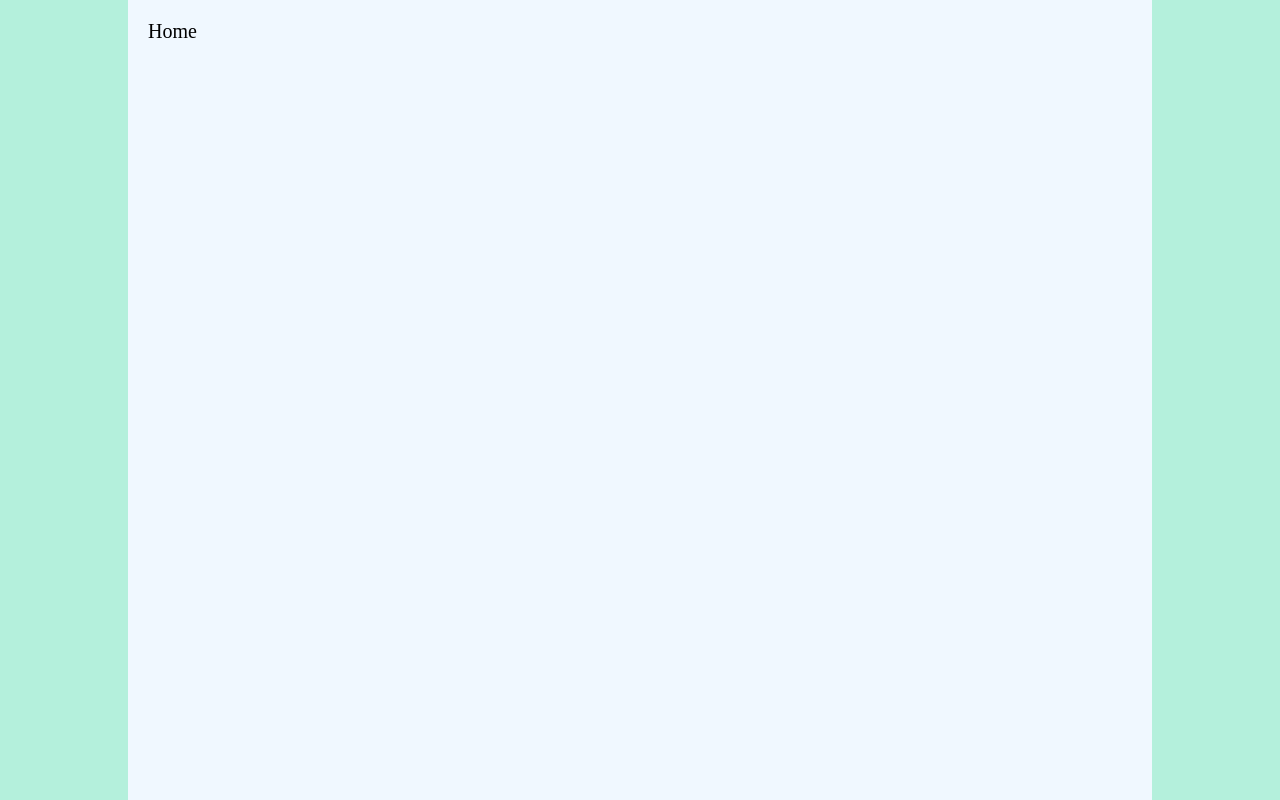
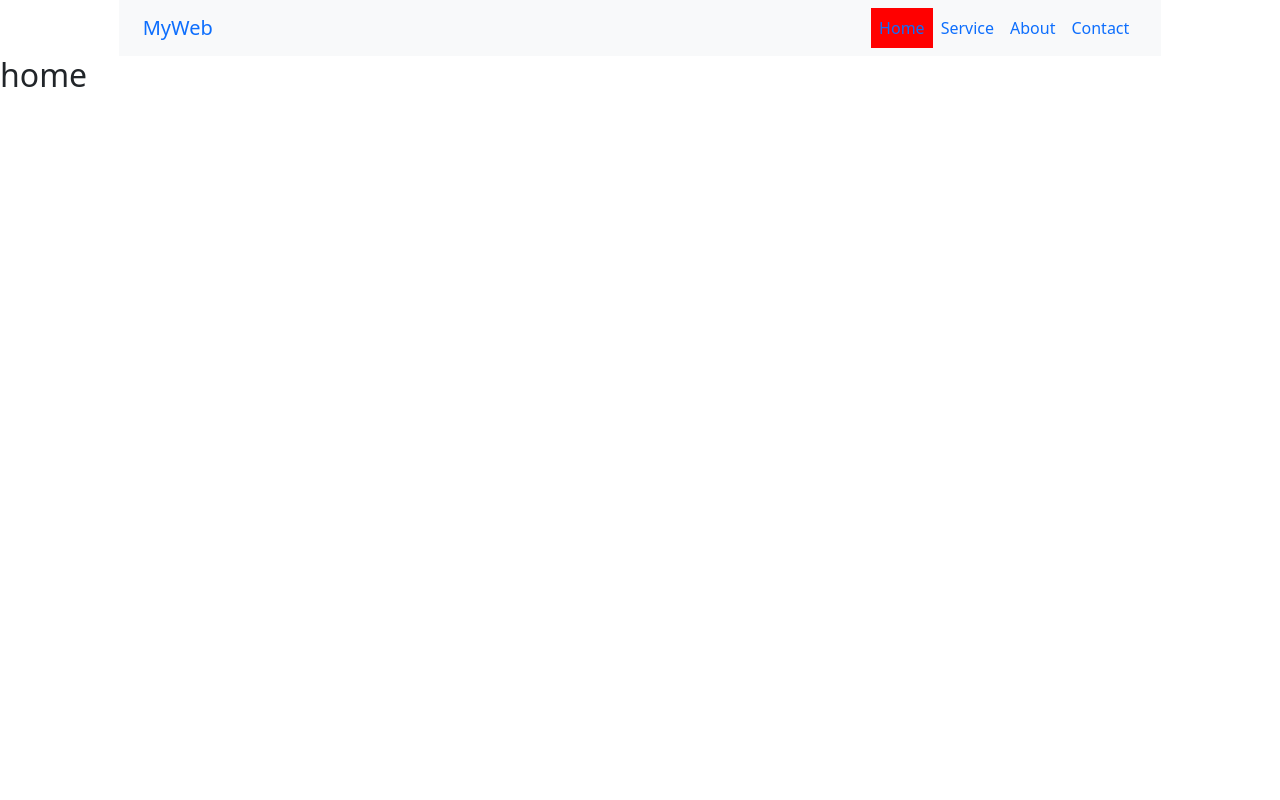
Before and after one commit to rampravesh22/react-thapa-tutorials, a React (Create React App) app: page / in a window 1280 px wide. Built offline with nearby package versions, Linux system fonts and the light colour scheme.

Commit message:
update in react animated web

```diff
--- a/package.json
+++ b/package.json
@@ -9,7 +9,7 @@
     "bootstrap": "^5.0.2",
     "react": "^18.2.0",
     "react-dom": "^18.2.0",
-    "react-router-dom": "^6.4.1",
+    "react-router-dom": "^6.4.2",
     "react-scripts": "5.0.1",
     "web-vitals": "^2.1.4"
   },
--- a/src/App.js
+++ b/src/App.js
@@ -1,17 +1,22 @@
 import React from "react";
 import { Route, Routes } from "react-router-dom";
 import Home from "./components/Home";
+import "../node_modules/bootstrap/dist/css/bootstrap.min.css";
+import "../node_modules/bootstrap/dist/js/bootstrap.bundle";
 import About from "./components/About";
 import Contact from "./components/Contact";
 import Service from "./components/Service";
+import NavBar from "./components/NavBar";
 function App() {
 	return (
 		<>
+			<NavBar></NavBar>
 			<Routes>
 				<Route path="/" element={<Home></Home>}></Route>
-				<Route path="/about" element={<About></About>}></Route>
-				<Route path="/service" element={<Service></Service>}></Route>
-				<Route path="/contact" element={<Contact></Contact>}></Route>
+				<Route path="about" element={<About></About>}></Route>
+				<Route path="service" element={<Service></Service>}></Route>
+				<Route path="contact" element={<Contact></Contact>}></Route>
+				<Route path="*" element={<Home></Home>}></Route>
 			</Routes>
 		</>
 	);
--- a/src/components/About.jsx
+++ b/src/components/About.jsx
@@ -2,7 +2,9 @@ import React from 'react'
 
 const About = () => {
   return (
-    <div>About</div>
+    <>
+      <div className='container'>About</div>
+    </>
   )
 }
 
--- a/src/components/Home.jsx
+++ b/src/components/Home.jsx
@@ -1,7 +1,10 @@
 import React from "react";
-
 const Home = () => {
-	return <div>Home</div>;
+	return (
+		<>
+			<h2>home</h2>
+		</>
+	);
 };
 
 export default Home;
--- /dev/null
+++ b/src/components/NavBar.jsx
@@ -0,0 +1,91 @@
+import { NavLink } from "react-router-dom";
+import React from "react";
+
+const NavBar = () => {
+	return (
+		<>
+			<div className="container-fluid nav_bg">
+				<div className="row">
+					<div className="col-10 mx-auto">
+						<nav className="navbar navbar-expand-lg bg-light">
+							<div className="container-fluid">
+								<a className="navbar-brand" href="#">
+									MyWeb
+								</a>
+								<button
+									className="navbar-toggler text-dark"
+									type="button"
+									data-bs-toggle="collapse"
+									data-bs-target="#navbarSupportedContent"
+									aria-controls="navbarSupportedContent"
+									aria-expanded="false"
+									aria-label="Toggle navigation"
+								>
+									<span className="navbar-toggler-icon"></span>
+								</button>
+								<div
+									className="collapse navbar-collapse"
+									id="navbarSupportedContent"
+								>
+									<ul className="navbar-nav ms-auto mb-2 mb-lg-0">
+										<li className="nav-item">
+											<NavLink
+												className={({ isActive }) => {
+													return isActive
+														? "nav-link activate"
+														: "nav-link";
+												}}
+												// aria-current="page"
+												to="/"
+											>
+												Home
+											</NavLink>
+										</li>
+										<li className="nav-item">
+											<NavLink
+												className={({ isActive }) => {
+													return isActive
+														? "nav-link activate"
+														: "nav-link";
+												}}
+												to="/service"
+											>
+												Service
+											</NavLink>
+										</li>
+										<li className="nav-item">
+											<NavLink
+												className={({ isActive }) => {
+													return isActive
+														? "nav-link jjjj activate"
+														: "nav-link";
+												}}
+												to="/about"
+											>
+												About
+											</NavLink>
+										</li>
+										<li className="nav-item">
+											<NavLink
+												className={({ isActive }) => {
+													return isActive
+														? "nav-link activate"
+														: "nav-link";
+												}}
+												to="/contact"
+											>
+												Contact
+											</NavLink>
+										</li>
+									</ul>
+								</div>
+							</div>
+						</nav>
+					</div>
+				</div>
+			</div>
+		</>
+	);
+};
+
+export default NavBar;
--- a/src/index.css
+++ b/src/index.css
@@ -1,32 +1,10 @@
-:root {
-	--color-primary: #2584ff;
+.nav_bg{
+   background-color: white !important;
+}
+.active{
+   color: red !important;
 }
 
-*,
-*::after,
-*::before {
-	box-sizing: border-box;
-	margin: 0;
-	padding: 0;
+.activate{
+   background-color: red !important;
 }
-
-html {
-	/* 1rem = 10px*/
-	font-size: 62.5%;
-}
-
-
-body{
-    background-color: rgba(3, 204, 137, 0.295);
-    min-height: 100vh;
-}
-#root{
-   width: 80%;
-   margin: auto;
-   background-color: aliceblue;
-   padding: 2rem;
-   min-height: 100vh;
-}
-html * {
-   font-size: 2rem;
-}
```
Also changed, not shown: 1 other file (tests, documents, lock files or other folders).
